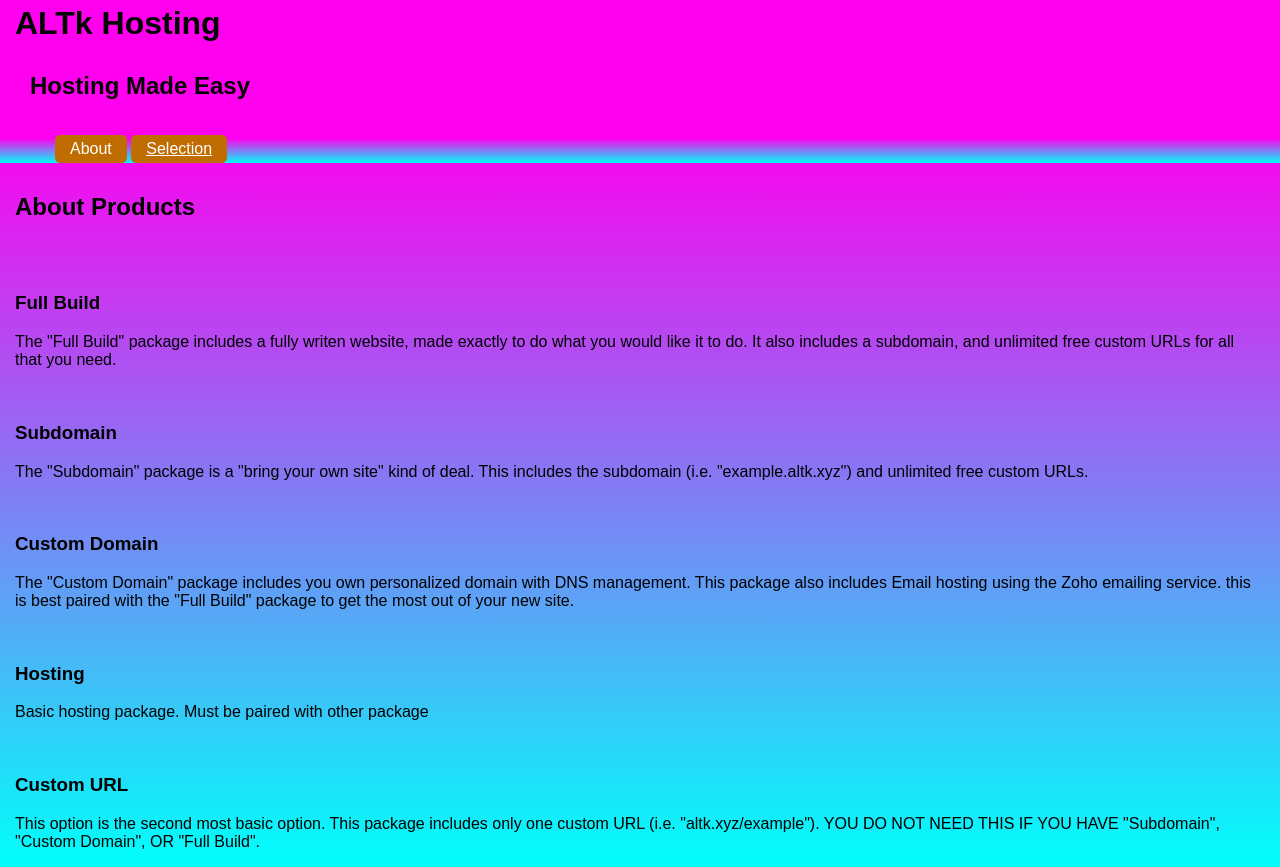
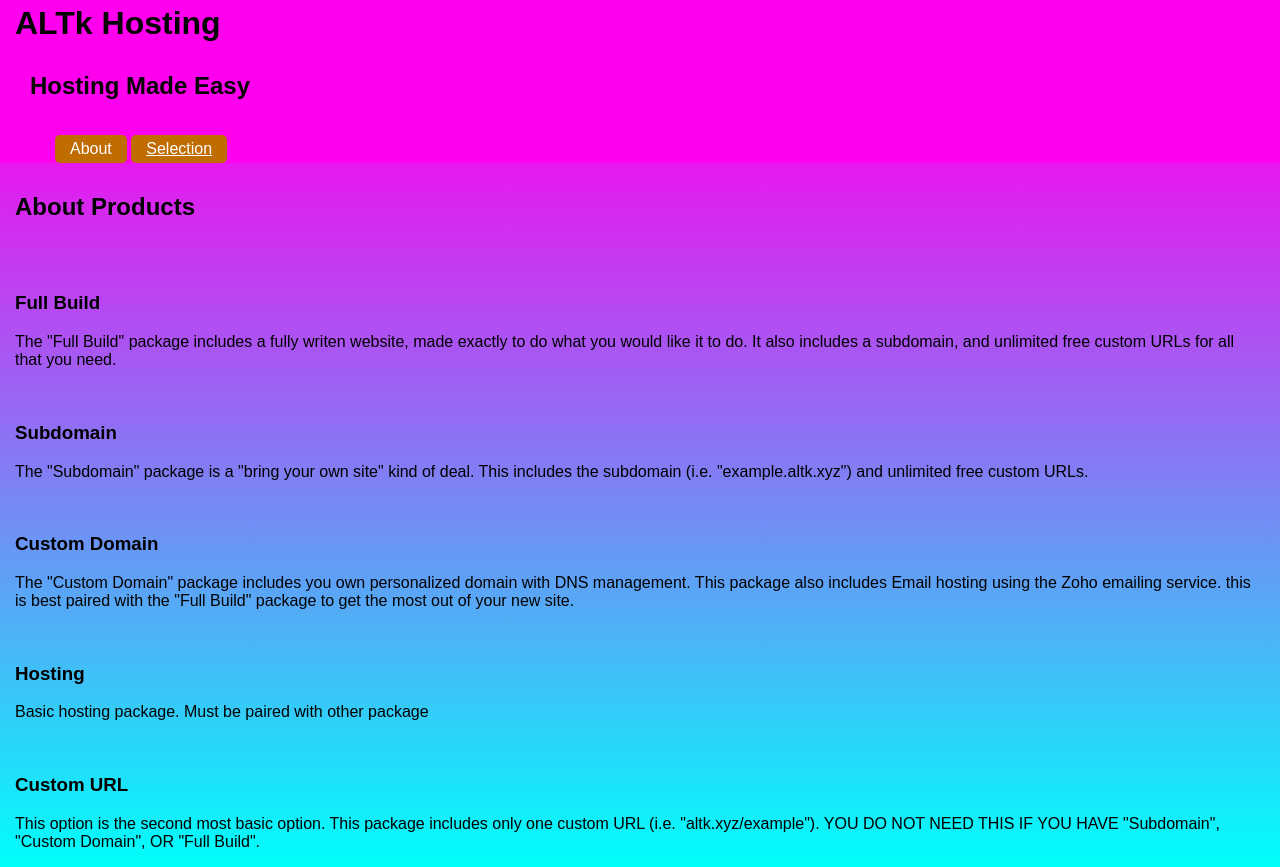
Before and after one commit to altkdev/hosting.altk.xyz, a plain HTML site: page About.html in a window 1280 px wide. Drawn offline with Linux system fonts and the light colour scheme.

Commit message:
Update main.css
Signed-off-by: Marcus Key <marcus@altk.xyz>

```diff
--- a/styles/main.css
+++ b/styles/main.css
@@ -2,7 +2,7 @@ body {
   background: rgba(0, 255, 251,1);
   font-family: arial;
   margin: 0;
-  background: linear-gradient(180deg, rgba(255, 0, 238,1) 15%, rgba(0, 255, 251,1) 100%);
+  background: linear-gradient(180deg, rgba(255, 0, 238,1) 10%, rgba(0, 255, 251,1) 100%);
 }
 
 header a {
@@ -12,7 +12,6 @@ header a {
 header {
   background: rgb(255, 0, 238);
   padding: 5px 10px 0px 15px;
-  background: linear-gradient(180deg, rgba(255, 0, 238,1) 85%, rgba(0, 255, 251,1) 100%);
 }
 
 header h1 {
```
